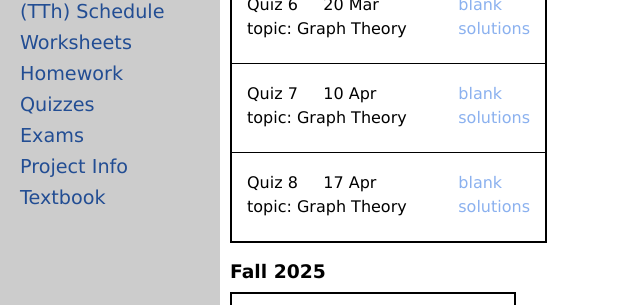
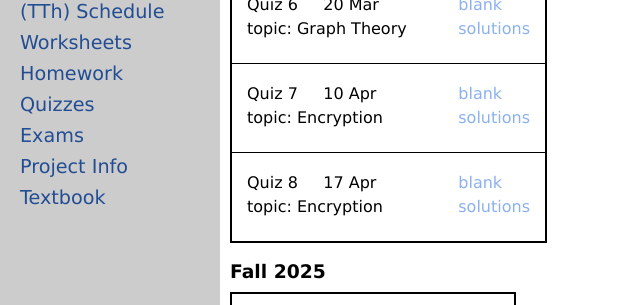
Before and after one commit to uaf-math/math113, a Jekyll site: the page built from quizzes.md, in a window 1280 px wide and 900 px high, scrolled down 507 px. Shown: the part 152-457 px from the top of the window, without its empty margins (0-640 px from the left). Built offline with Jekyll 4.4.1, drawn with Linux system fonts in a browser that asks for light colours.

Commit message:
Update quizzesS26.yml

```diff
--- a/_data/quizzesS26.yml
+++ b/_data/quizzesS26.yml
@@ -33,11 +33,11 @@ quizzes:
   solutions: willappear.pdf
 - name: Quiz 7
   date: 10 Apr
-  topic: Graph Theory
+  topic: Encryption
   blank:  willappear7.pdf
   solutions: willappear.pdf
 - name: Quiz 8
   date: 17 Apr
-  topic: Graph Theory
+  topic: Encryption
   blank:  willappear.pdf
   solutions: willappear.pdf
```
